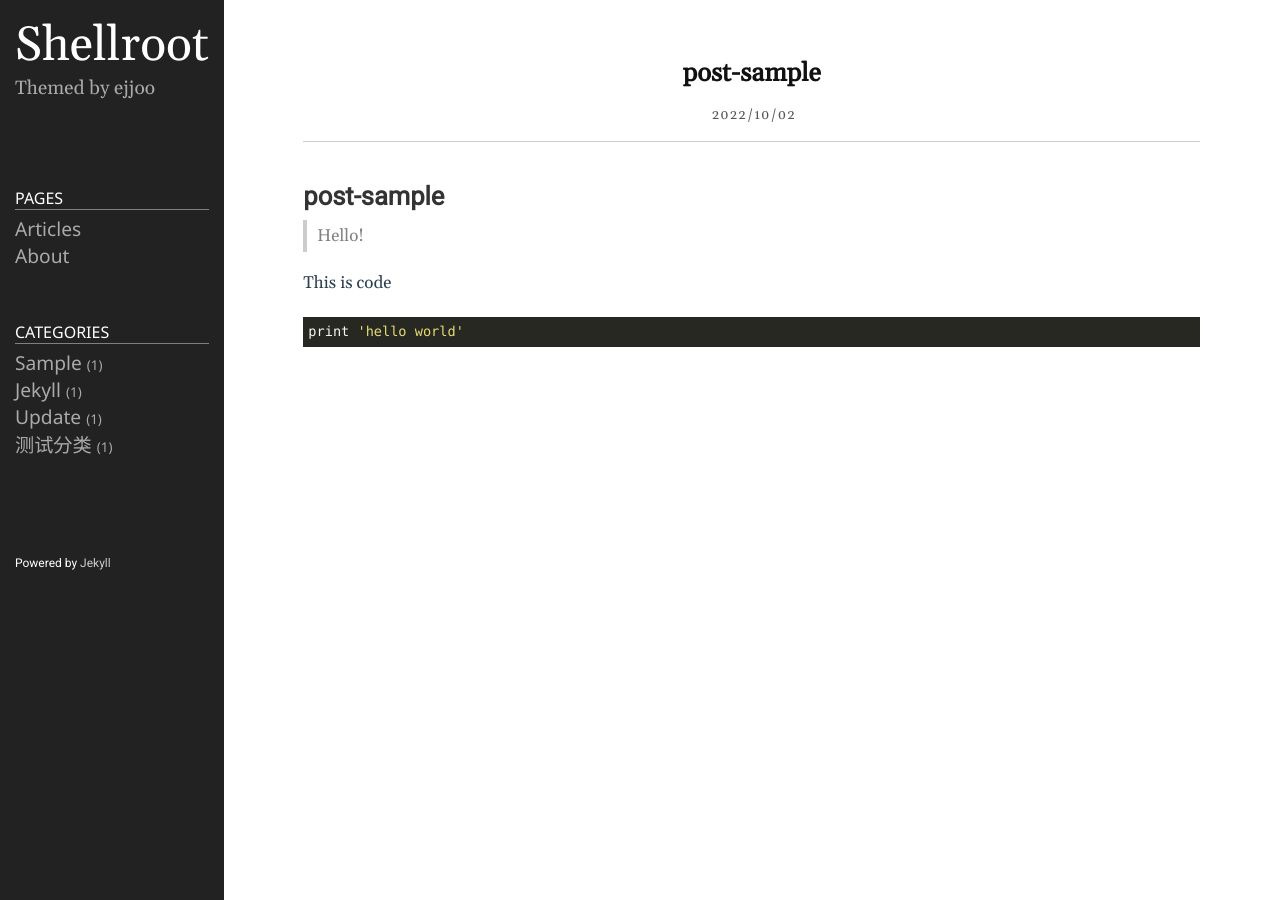
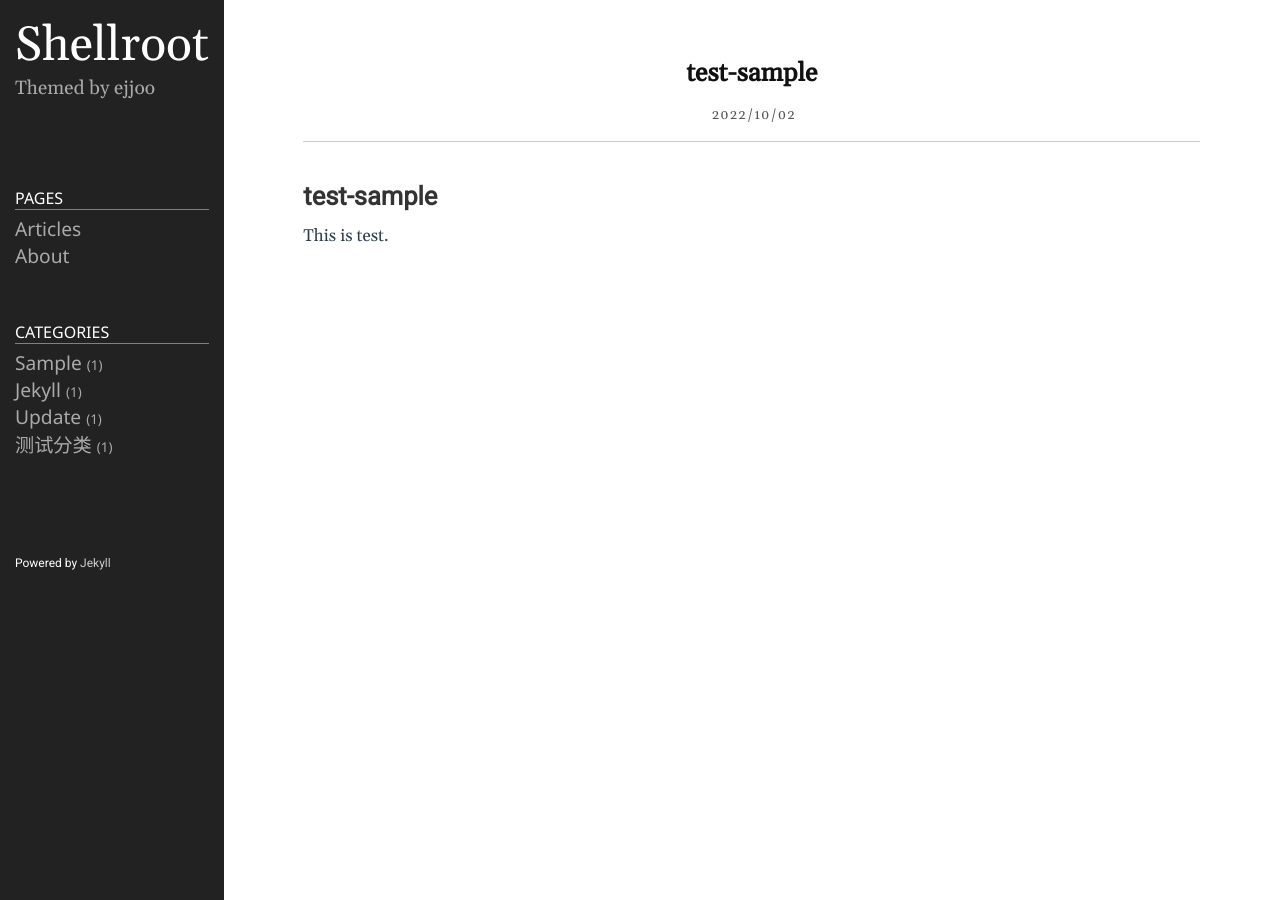
Before and after one commit to yejinp/yejinp.github.io, a Jekyll site: the page built from _posts/2022-10-02-post2.markdown, in a window 1280 px wide. Built offline with Jekyll 4.4.1, drawn with Linux system fonts in a browser that asks for light colours.

Commit message:
“hange content

````diff
--- a/_posts/2022-10-02-post2.markdown
+++ b/_posts/2022-10-02-post2.markdown
@@ -1,13 +1,9 @@
 ---
 layout: post
-title: post-sample
+title: test-sample
 date: 2022-10-02 10:20:23 +0900
 category: 测试分类
 ---
-# post-sample
-> Hello!
+# test-sample
 
-This is code
-```ruby
-print 'hello world'
-```
+This is test.
````
